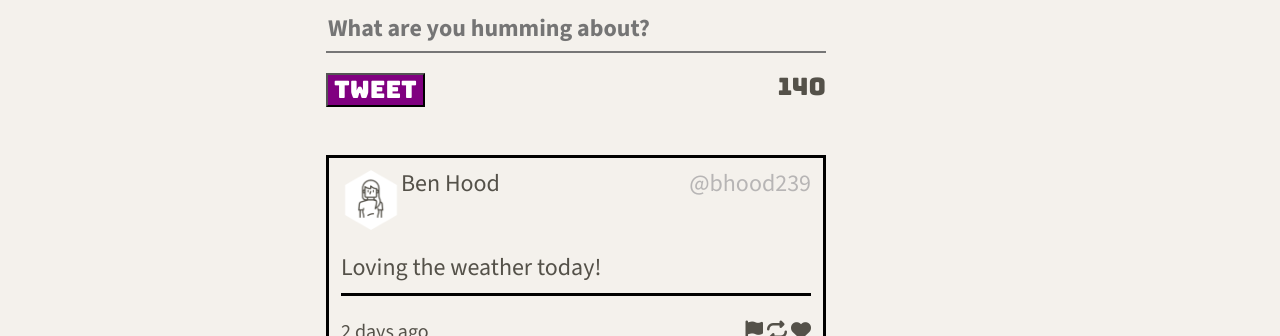
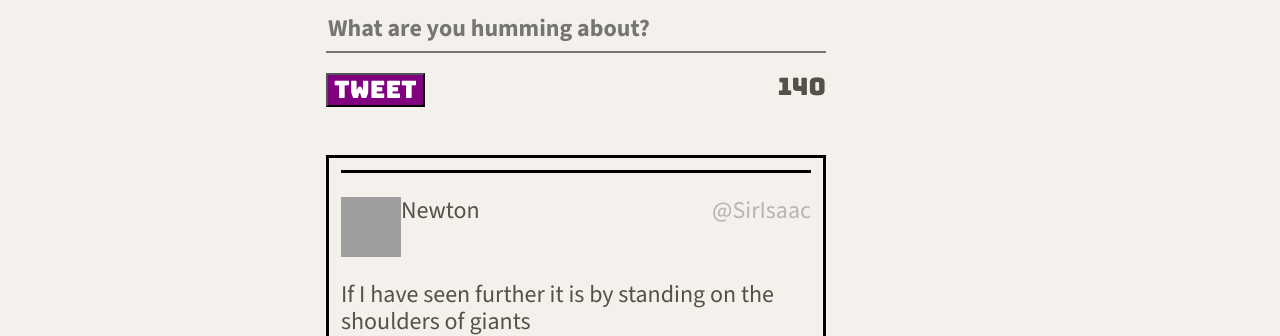
Before and after one commit to bhood239/tweeter, a website: page public/index.html in a window 1280 px wide. Shown: the part 616-952 px from the top of the page. Drawn offline with nearby package versions, Linux system fonts and the light colour scheme; grey boxes are pictures that could not be loaded.

Commit message:
implement dynamic tweet container

```diff
--- a/public/index.html
+++ b/public/index.html
@@ -57,26 +57,7 @@
           </div>
         </form>
       </section>
-      <article>
-        <header class="current-tweets-top">
-          <div class="top-left">
-            <img class="current-profile-pic" src="/images/profile-hex.png">
-            <div>Ben Hood</div>
-          </div>
-          <div class="top-right">@bhood239</div>
-        </header>
-        <footer>
-          <p>Loving the weather today!</p>
-          <div class="bottom">
-            <div>2 days ago</div>
-            <div>
-              <i class="fa-solid fa-flag"></i>
-              <i class="fa-solid fa-repeat"></i>
-              <i class="fa-solid fa-heart"></i>
-            </div>
-          </div>
-        </footer>
-      </article>
+      <article class="tweets-container"></article>
     </main>
   </body>
 </html>
--- a/public/scripts/client.js
+++ b/public/scripts/client.js
@@ -3,3 +3,72 @@
  * jQuery is already loaded
  * Reminder: Use (and do all your DOM work in) jQuery's document ready function
  */
+
+
+$(document).ready(function() {
+  const data = [
+    {
+      "user": {
+        "name": "Newton",
+        "avatars": "https://i.imgur.com/73hZDYK.png"
+        ,
+        "handle": "@SirIsaac"
+      },
+      "content": {
+        "text": "If I have seen further it is by standing on the shoulders of giants"
+      },
+      "created_at": 1461116232227
+    },
+    {
+      "user": {
+        "name": "Descartes",
+        "avatars": "https://i.imgur.com/nlhLi3I.png",
+        "handle": "@rd" },
+      "content": {
+        "text": "Je pense , donc je suis"
+      },
+      "created_at": 1461113959088
+    }
+  ]
+
+  const createTweetElement = function(tweetObject) {
+    const formattedDate = new Date(tweetObject.created_at);
+    const dateString = formattedDate.toLocaleDateString();
+
+    const $tweet = $(`
+        <header class="current-tweets-top">
+          <div class="top-left">
+            <img class="current-profile-pic" src="${tweetObject.user.avatars}">
+            <div>${tweetObject.user.name}</div>
+          </div>
+          <div class="top-right">${tweetObject.user.handle}</div>
+        </header>
+        <footer>
+          <p>${tweetObject.content.text}</p>
+          <div class="bottom">
+            <div>${dateString}</div>
+            <div>
+              <i class="fa-solid fa-flag"></i>
+              <i class="fa-solid fa-repeat"></i>
+              <i class="fa-solid fa-heart"></i>
+            </div>
+          </div>
+        </footer>
+    `);
+
+    return $tweet;
+  };
+
+  const renderTweets = function(tweets) {
+    // loops through tweets
+    for (const tweet of tweets) {
+      // calls createTweetElement for each tweet
+      const $tweet = createTweetElement(tweet);
+      // takes return value and appends it to the tweets container
+      $('.tweets-container').append($tweet);
+    }
+  }
+
+  renderTweets(data);
+
+});
--- a/public/styles/tweet.css
+++ b/public/styles/tweet.css
@@ -17,6 +17,13 @@
   flex-direction: row;
   justify-content: space-between;
   margin-bottom: 1em;
+  padding-top: 1em;
+  border-top: 3px;
+  border-color: black;
+  border-style: solid;
+  border-bottom: 0;
+  border-right: 0;
+  border-left: 0;
 }
 
 .top-left {
--- a/server/data-files/initial-tweets.json
+++ b/server/data-files/initial-tweets.json
@@ -8,7 +8,7 @@
     "content": {
       "text": "If I have seen further it is by standing on the shoulders of giants"
     },
-    "created_at": 1710448472717
+    "created_at": 1710732049525
   },
   {
     "user": {
@@ -19,6 +19,6 @@
     "content": {
       "text": "Je pense , donc je suis"
     },
-    "created_at": 1710534872717
+    "created_at": 1710818449525
   }
 ]
```
Also changed, not shown: public/ajax-example/ajax-example.html (added, +38 -0 lines), public/ajax-example/more-posts.html (added, +12 -0 lines).
